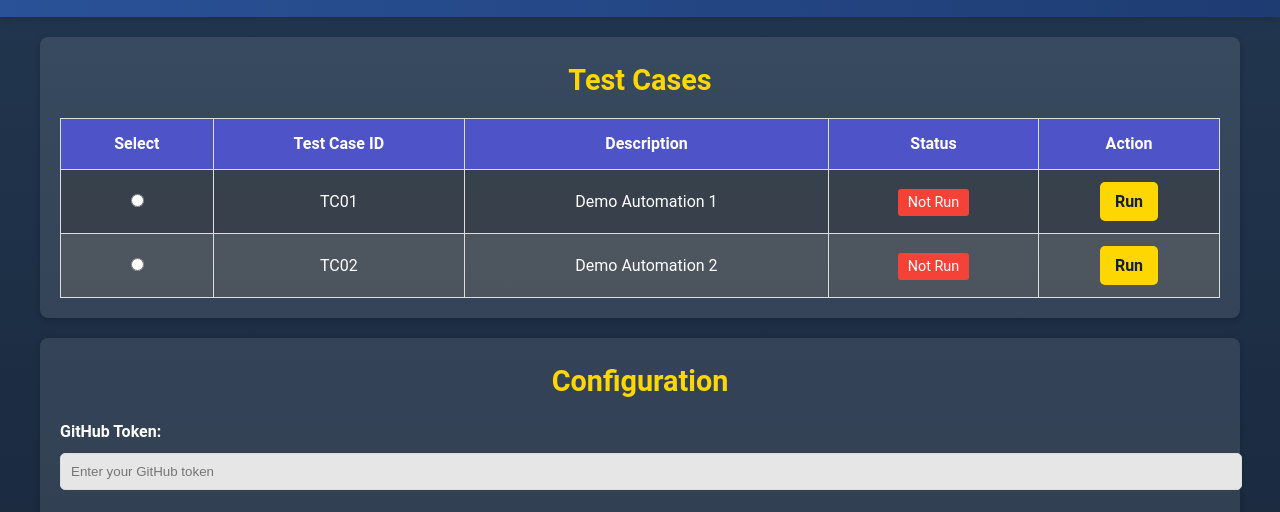
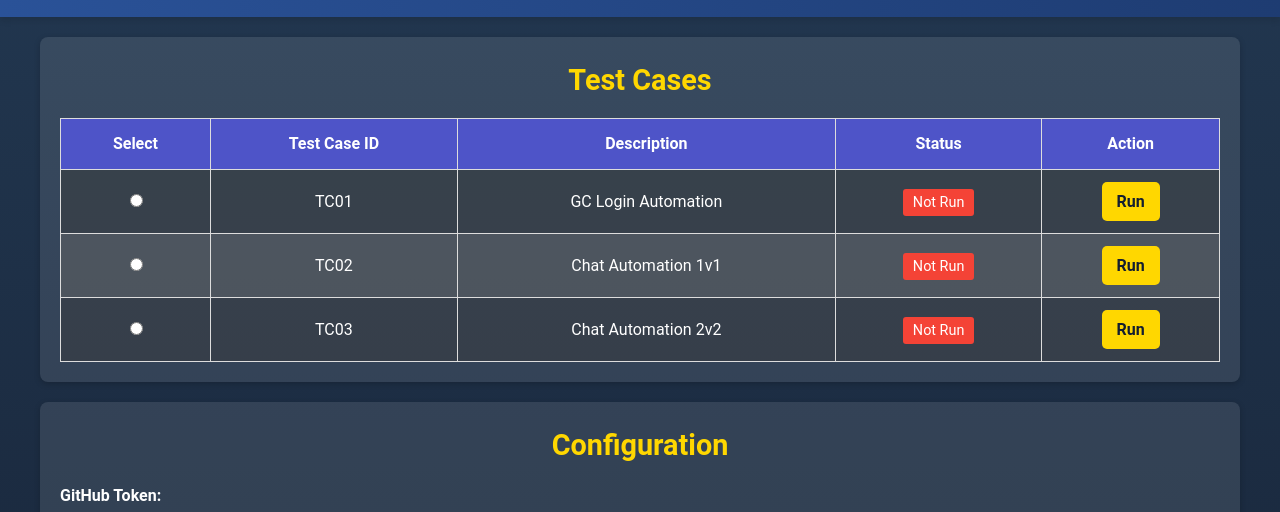
Before and after one commit to gouravAretedge/AretedgeAutomation, a plain HTML site: page index.html in a window 1280 px wide. Shown: the part 245-757 px from the top of the page. Drawn offline with nearby package versions, Linux system fonts and the light colour scheme; no server answers.

```diff
--- a/index.html
+++ b/index.html
@@ -37,14 +37,21 @@
                     <tr id="test-case-TC01">
                         <td><input type="radio" name="test-case-select" value="TC01"></td>
                         <td>TC01</td>
-                        <td>Demo Automation 1</td>
+                        <td>GC Login Automation</td>
                         <td><span class="status not-run">Not Run</span></td>
-                        <td><button id="run-tc1" class="action-btn primary-btn" onclick="executeTestCase(THREAD_COUNT, 'ValidateLogin', 'TC01')">Run</button></td>
+                        <td><button id="run-tc1" class="action-btn primary-btn" onclick="executeTestCase(THREAD_COUNT, 'LoginSignup', 'TC01')">Run</button></td>
                     </tr>
                     <tr id="test-case-TC02">
                         <td><input type="radio" name="test-case-select" value="TC02"></td>
                         <td>TC02</td>
-                        <td>Demo Automation 2</td>
+                        <td>Chat Automation 1v1</td>
+                        <td><span class="status not-run">Not Run</span></td>
+                        <td><button id="run-tc2" class="action-btn primary-btn" onclick="executeTestCase(THREAD_COUNT, 'AnotherTestClass', 'TC02')">Run</button></td>
+                    </tr>
+                    <tr id="test-case-TC03">
+                        <td><input type="radio" name="test-case-select" value="TC02"></td>
+                        <td>TC03</td>
+                        <td>Chat Automation 2v2</td>
                         <td><span class="status not-run">Not Run</span></td>
                         <td><button id="run-tc2" class="action-btn primary-btn" onclick="executeTestCase(THREAD_COUNT, 'AnotherTestClass', 'TC02')">Run</button></td>
                     </tr>
--- a/script.js
+++ b/script.js
@@ -1,6 +1,6 @@
 // GitHub API Configuration
 const owner = "gouravAretedge"; // Replace with your GitHub repo owner
-const repo = "AretedgeAutomationDemo"; // Replace with your GitHub repo name
+const repo = "GC-Automation"; // Replace with your GitHub repo name
 let GITHUB_TOKEN = localStorage.getItem("githubToken");
 let THREAD_COUNT = localStorage.getItem("threads_count");
 
```
